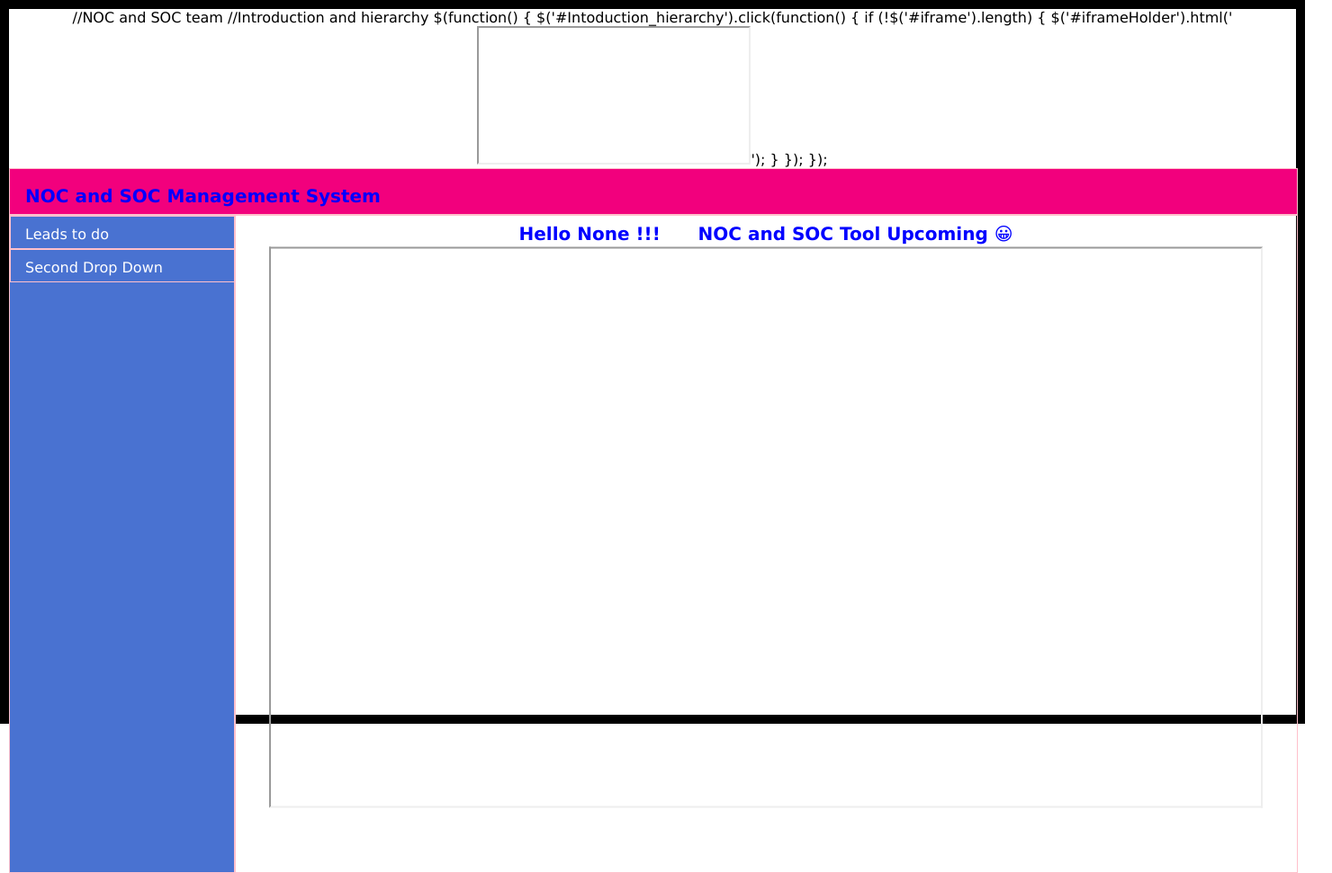
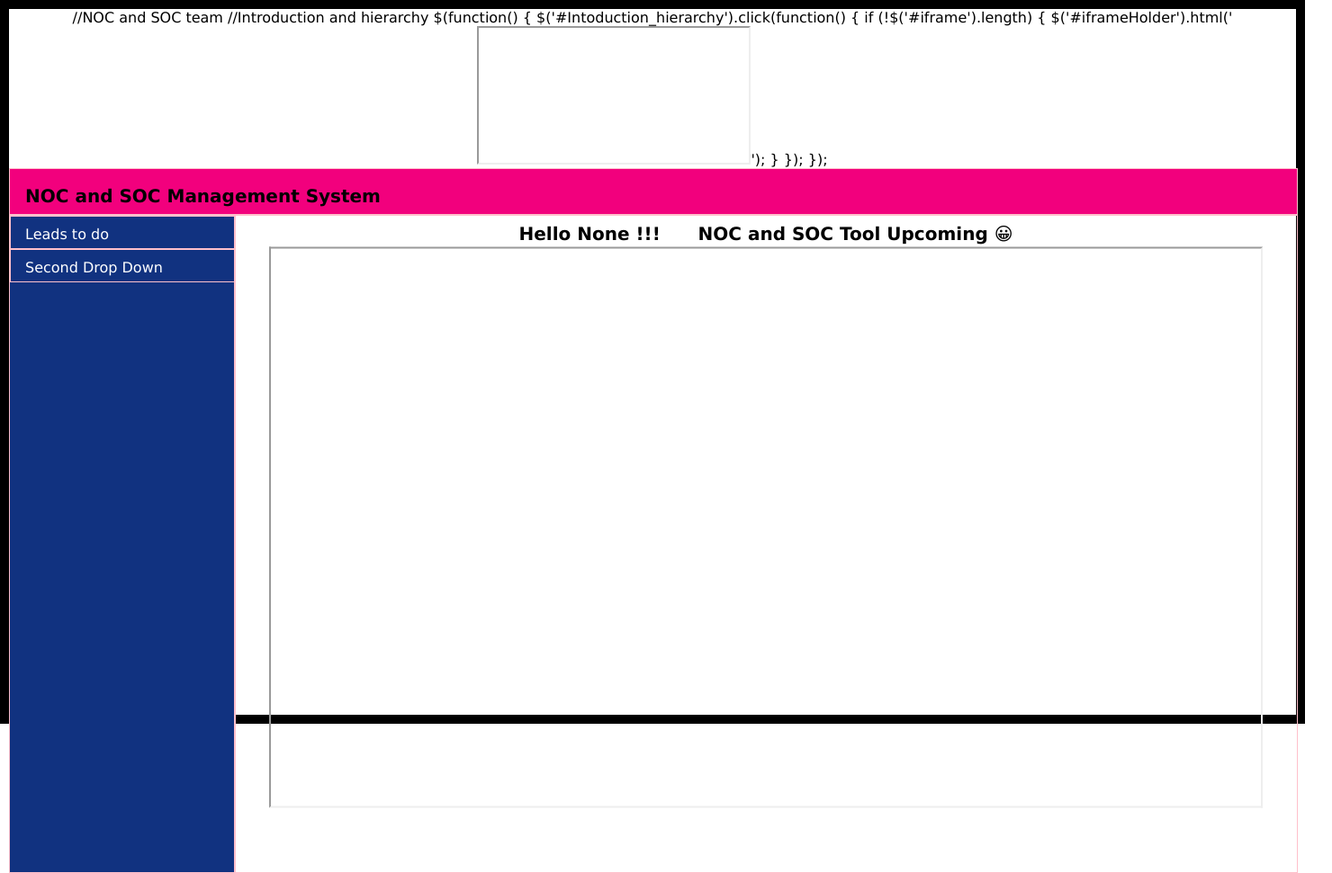
Before and after one commit to jban1/My-Projects, a Flask app: page /welcome in a window 1480 px wide. Shown: the whole page at 90% size. Run offline with Flask 2, Linux system fonts and the light colour scheme; some libraries are stand-ins or nearby versions.

Commit message:
Add files via upload
16 Jan 2022

```diff
--- a/Jaidemo1/static/style.css
+++ b/Jaidemo1/static/style.css
@@ -1,6 +1,8 @@
 h1 {
 font-family:verdana;
 vertical-align: middle;
+color:black;
+font-size:12pt;
 }
 
 h2 {
@@ -22,7 +24,7 @@
 header1 {
 font-family:verdana;
 height: 100px;
-color:blue;
+color:black;
 left:20px;
 font-weight: bold;
 font-size:15pt;
@@ -49,7 +51,7 @@
 left:0px;
 top:0px;
 font-size:12pt;
-background-color: #4972D1;
+background-color: #113280;
 position: relative;
 border: 1px Solid Pink;
 overflow-y: scroll;
@@ -61,7 +63,7 @@
 font-family:verdana;
 height: 730px;
 width: 1180px;
-color:blue;
+color:black;
 left:250px;
 top:-732px;
 font-weight: bold;
@@ -77,6 +79,15 @@
   position: absolute;
   top: 60%;
   left: 15%;
+  -ms-transform: translate(-50%, -50%);
+  transform: translate(-50%, -50%);
+}
+
+.right {
+  margin: 0;
+  position: absolute;
+  top: 60%;
+  right: -5%;
   -ms-transform: translate(-50%, -50%);
   transform: translate(-50%, -50%);
 }
@@ -137,7 +148,7 @@
 }
 
 .div1 {
-  background-color: #4972D1;
+  background-color: #113280;
   width: 240px;
   border: 1px solid pink;
   padding: 10px;
```
Also changed, not shown: Jaidemo1/static/fingercrossed.png (added).
